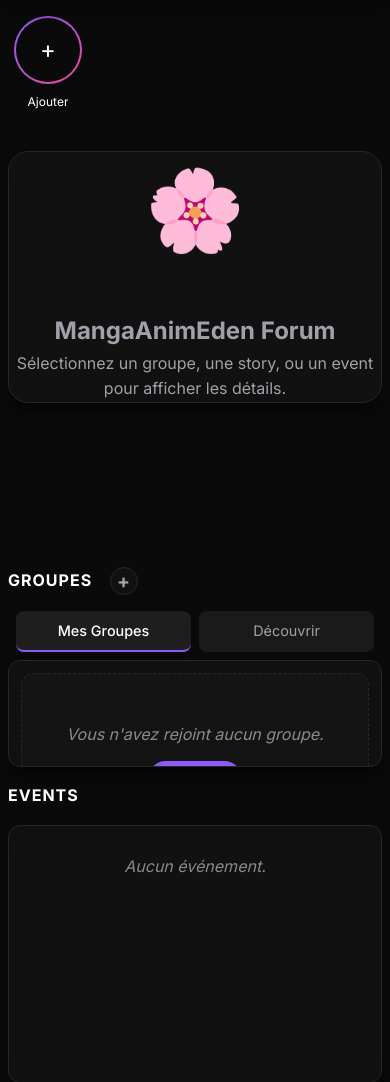
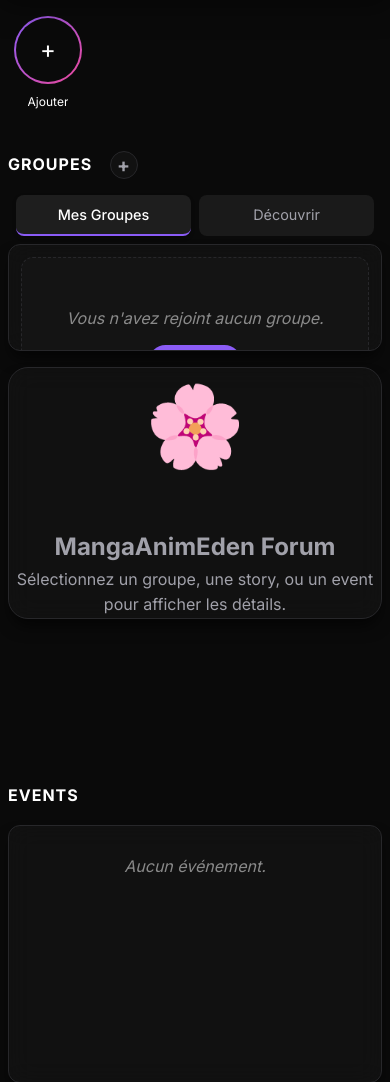
Before and after one commit to abdoulrz/MangAnimEden, a Django app: page /forum/ in a window 390 px wide. Shown: the part 73-1155 px from the top of the page. Run offline with Django 5.2, Linux system fonts and the light colour scheme; the visitor is signed in with stand-in values (Sample User, id 1); data comes from the database, SQL or seed files in the repository; data that the repository does not hold is empty; parts of the project's set-up code (start-up, migrations or seed data) failed here and were passed over.

Commit message:
Fix: keep center block between sidebars on mobile

```diff
--- a/static/css/chat.css
+++ b/static/css/chat.css
@@ -1539,8 +1539,6 @@ input[type="file"] {
     }
 
     .chat-window-container {
-        order: -1;
-        /* Center block appears first on mobile */
         min-height: 400px;
     }
 
```
